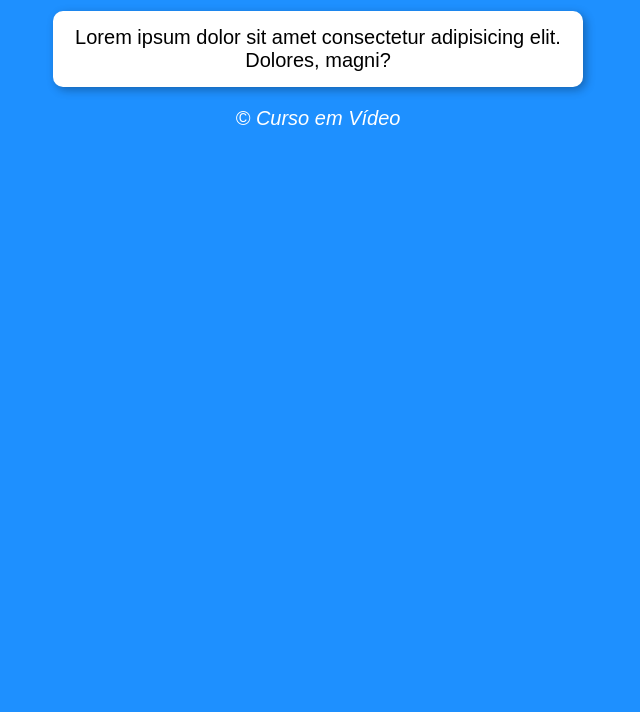
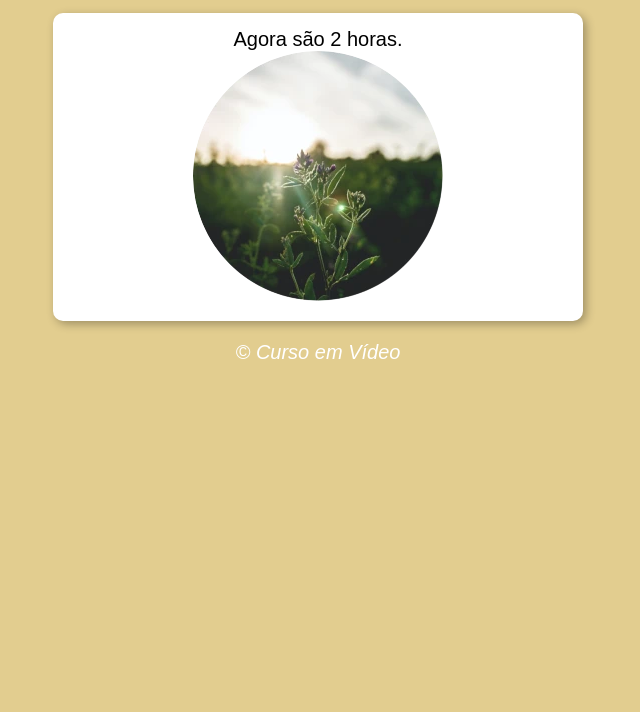
Before and after one commit to henrique-osn/cev-javascript, a plain HTML site: page exercicios/ex014/index.html in a window 1280 px wide. Shown: the part 88-800 px from the top of the page, without its empty margins (322-962 px from the left). Drawn offline with Linux system fonts and the light colour scheme.

Commit message:
Adição de arquivos

```diff
--- a/exercicios/ex014/index.html
+++ b/exercicios/ex014/index.html
@@ -4,23 +4,24 @@
         <meta charset="UTF-8">
         <meta name="viewport" content="width=device-width, initial-scale=1.0">
 
-        <title>Modelo de Exercício</title>
+        <title>Hora do Dia</title>
 
+        <link rel="shortcut icon" href="./assets/favicon.ico" type="image/x-icon">
         <link rel="stylesheet" href="style.css">
     </head>
 
-    <body>
+    <body onload="carregar()">
         <header>
-            <h1>Título</h1>
+            <h1>Hora do Dia &#x1F55C;</h1>
         </header>
 
         <section>
-            <div>
+            <div id="mensagem">
                 Lorem ipsum dolor sit amet consectetur adipisicing elit. Dolores, magni?
             </div>
 
-            <div>
-
+            <div id="foto">
+                <img id="imagem" src="./assets/manha.webp" alt="Foto de um momento dia">
             </div>
         </section>
 
--- a/exercicios/ex014/script.js
+++ b/exercicios/ex014/script.js
@@ -0,0 +1,20 @@
+function carregar() {
+    let hora = new Date().getHours()
+    let imagem = document.getElementById('imagem')
+
+    document.getElementById('mensagem').innerHTML = `Agora são ${hora} horas.`
+
+    if (hora >= 0 && hora < 12) {
+        // Bom dia!
+        imagem.src = './assets/manha.webp'
+        document.body.style.background = '#E2CD8F'
+    } else if (hora >= 12 && hora < 18) {
+        // Boa tarde!
+        imagem.src = './assets/tarde.webp'
+        document.body.style.background = '#B9846F'
+    } else {
+        // Boa noite!
+        imagem.src = './assets/noite.webp'
+        document.body.style.background = '#515154'
+    }
+}
--- a/exercicios/ex014/style.css
+++ b/exercicios/ex014/style.css
@@ -16,6 +16,14 @@ section {
     box-shadow: 3px 3px 10px rgba(0, 0, 0, 0.3);
 }
 
+img {
+    width: 250px;
+    height: 250px;
+    border-radius: 125px;
+    background-position: center;
+    object-fit: cover;
+}
+
 footer {
     font-style: italic;
 }
```
Also changed, not shown: exercicios/ex014/assets/favicon.ico (added), exercicios/ex014/assets/manha.webp (added), exercicios/ex014/assets/noite.webp (added), exercicios/ex014/assets/tarde.webp (added).
